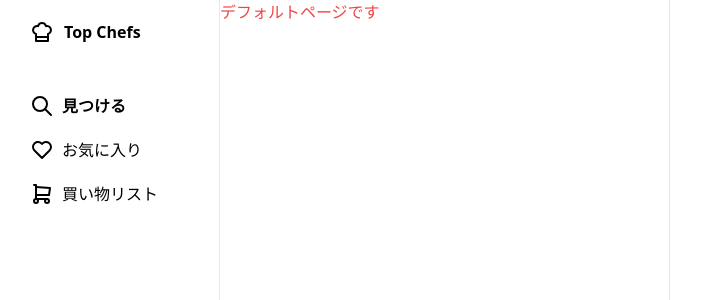
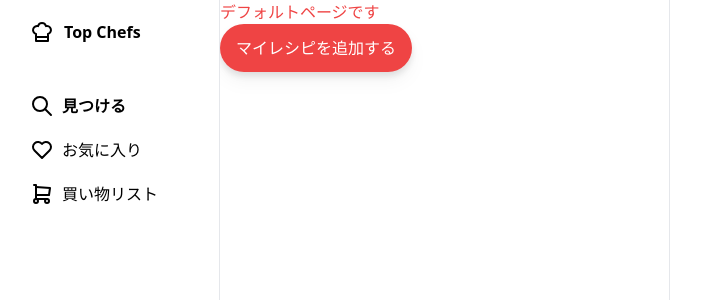
Before and after one commit to qin-team-recipe/14-frontend, a Next.js app: page / in a window 1280 px wide. Shown: the top 300 px of the page, without its empty margins (290-991 px from the left). Built offline with nearby package versions, Linux system fonts and the light colour scheme.

Commit message:
マイレシピボタン微修正

```diff
--- a/src/app/(top)/page.jsx
+++ b/src/app/(top)/page.jsx
@@ -1,8 +1,10 @@
+import MyRecipeAddButton from "../_components/MyRecipeAddButton";
+
 export default function Home() {
   return (
     <>
       <div className="text-red-500">デフォルトページです</div>
-      <myRecipeAddButton />
+      <MyRecipeAddButton />
     </>
   );
 }
--- a/src/app/_components/myRecipeAddButton.jsx
+++ b/src/app/_components/myRecipeAddButton.jsx
@@ -1,9 +1,13 @@
-"use client"
+"use client";
 
-const myRecipeAddButton = () => {
+const MyRecipeAddButton = () => {
   return (
-    <button className="bg-rose-500 text-white">マイレシピを追加する</button>
+    <div>
+      <button className="cursor-pointer rounded-full bg-red-500 px-4 py-3 text-white drop-shadow-lg">
+        <span className="bold">マイレシピ</span>を追加する
+      </button>
+    </div>
   );
 };
 
-export default myRecipeAddButton;
+export default MyRecipeAddButton;
--- a/tsconfig.json
+++ b/tsconfig.json
@@ -28,7 +28,7 @@
     ".next/types/**/*.ts",
     "**/*.ts",
     "**/*.tsx"
-, "src/app/_components/myRecipeAddButton.jsx"  ],
+, "src/app/_components/MyRecipeAddButton.jsx"  ],
   "exclude": [
     "node_modules"
   ]
```
